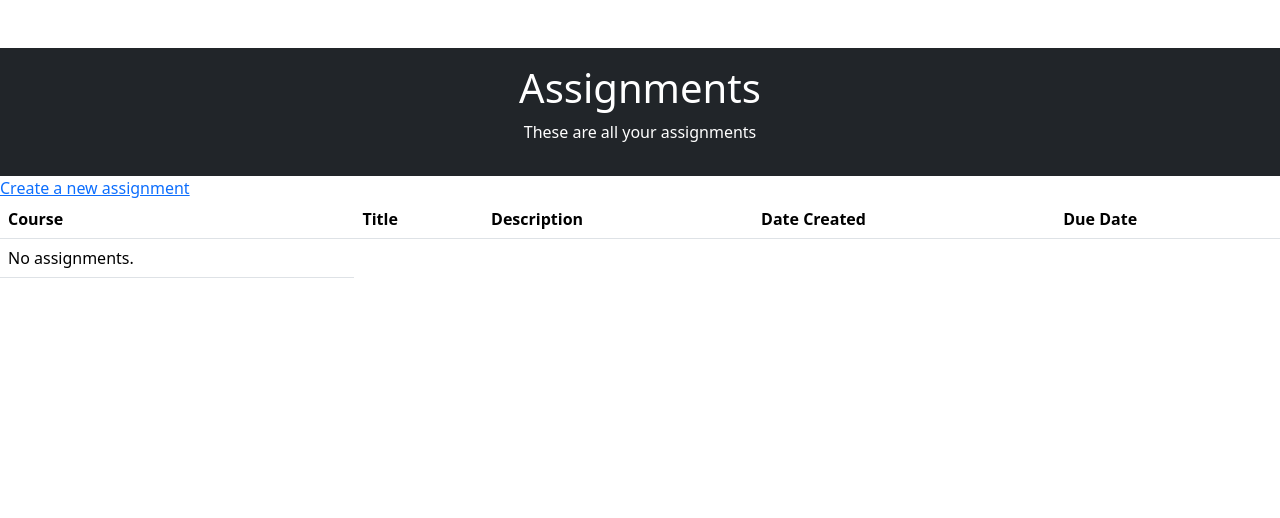
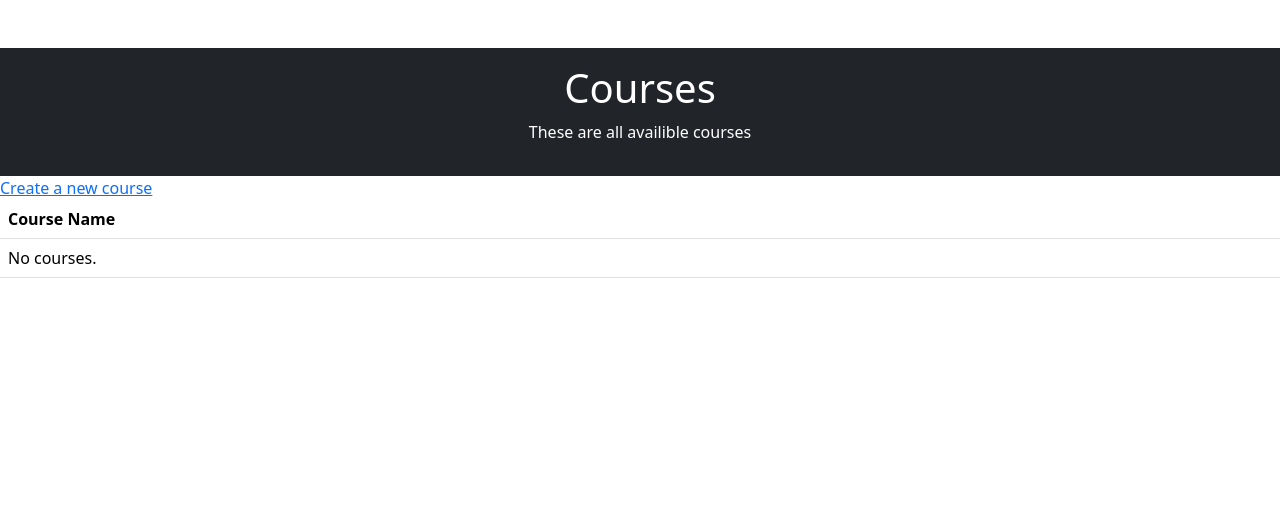
Before and after one commit to BiaDd/cs3240project, a Django app: page /course/ in a window 1280 px wide. Shown: the part 56-574 px from the top of the page. Run offline with Django 3.2, Linux system fonts and the light colour scheme; some libraries are stand-ins or nearby versions.

Commit message:
some url updates

```diff
--- a/schedule/templates/schedule/course_list.html
+++ b/schedule/templates/schedule/course_list.html
@@ -12,7 +12,7 @@
     {% bootstrap_javascript %}
 
     {% bootstrap_messages %}
-    <title>Assignments</title>
+    <title>Courses</title>
   </head>
   <body>
     <header>
@@ -49,39 +49,31 @@
     </header>
     <section class="mt-5">
       <div class="container-fluid p-3 bg-dark text-white text-center">
-        <h1>Assignments</h1>
-        <p>These are all your assignments</p>
+        <h1>Courses</h1>
+        <p>These are all availible courses</p>
       </div>
       <table class="table">
         <thead>
           <tr>
-            <th>Course</th>
-            <th>Title</th>
-            <th>Description</th>
-            <th>Date Created</th>
-            <th>Due Date</th>
+            <th>Course Name</th>
           </tr>
         </thead>
         <tbody>
-          {% if assignment_list %}
-            {% for item in assignment_list %}
+          {% if course_list %}
+            {% for item in course_list %}
               <tr>
-                <td>{{ item.course }}</td>
-                <td>{{ item.title }}</td>
-                <td>{{ item.description }}</td>
-                <td>{{ item.date_created }}</td>
                 <td>
-                  {{ item.due_date }}
+                  {{ item.course_name }}
                   <a href="{% url 'schedule:delete_assignment' item.id %}">delete</a>
                 </td>
               </tr>
             {% endfor %}
           {% else %}
             <tr>
-              <td>No assignments.</td>
+              <td>No courses.</td>
             </tr>
           {% endif %}
-          <a href="{% url 'schedule:assignment_form' %}">Create a new assignment</a>
+          <a href="{% url 'schedule:assignment_form' %}">Create a new course</a>
         </tbody>
       </table>
     </section>
--- a/schedule/urls.py
+++ b/schedule/urls.py
@@ -17,4 +17,5 @@ urlpatterns = [
     path('assignment/list/', views.AssignmentListView.as_view(), name='assignment_list'),
     path('assignment/create', views.create_assignment, name='create_assignment'),
     path('assignment/delete/<int:assignment_id>', views.delete_assignment, name='delete_assignment'),
+    path('course/list/', views.ClassListView.as_view(), name='course_list')
 ]
```
